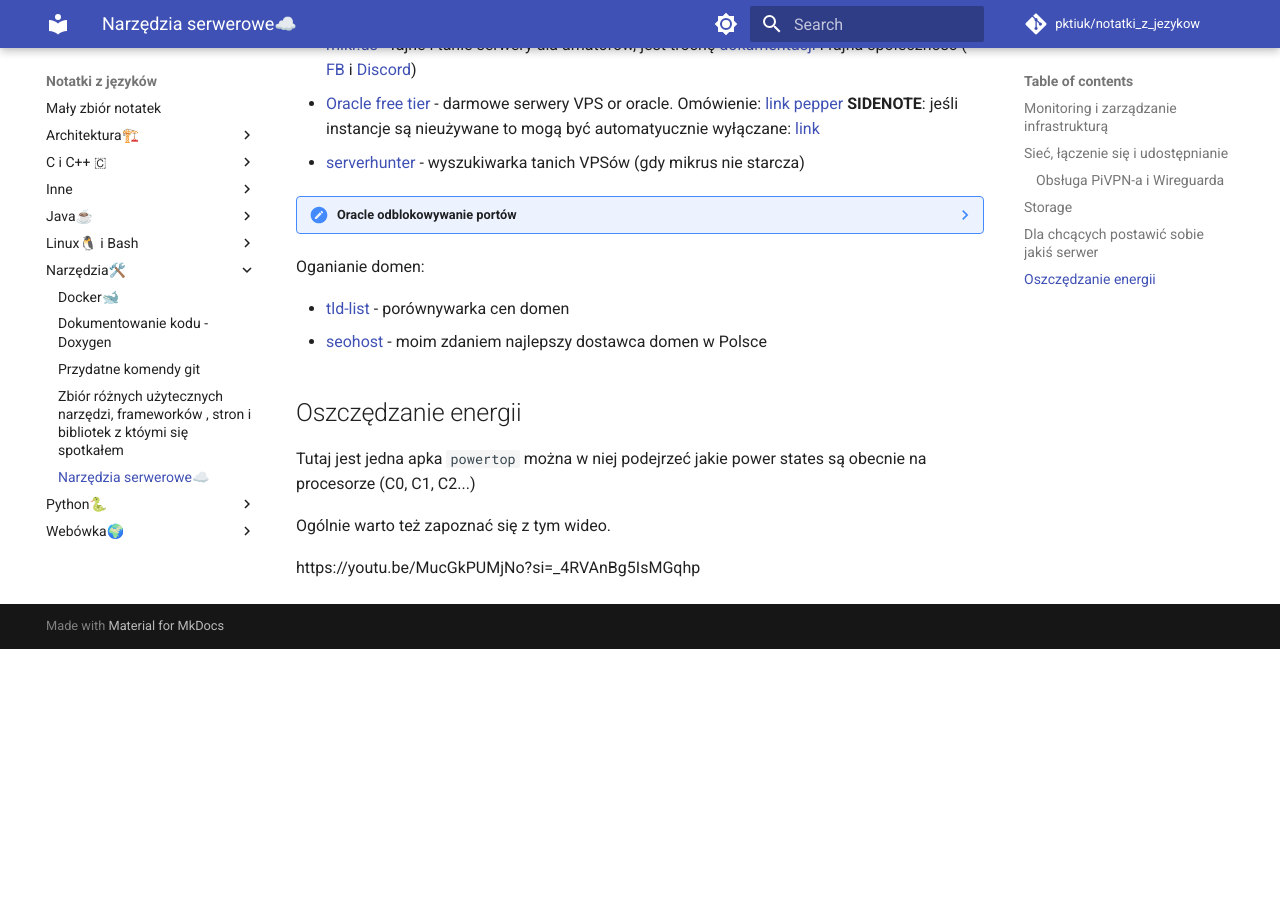
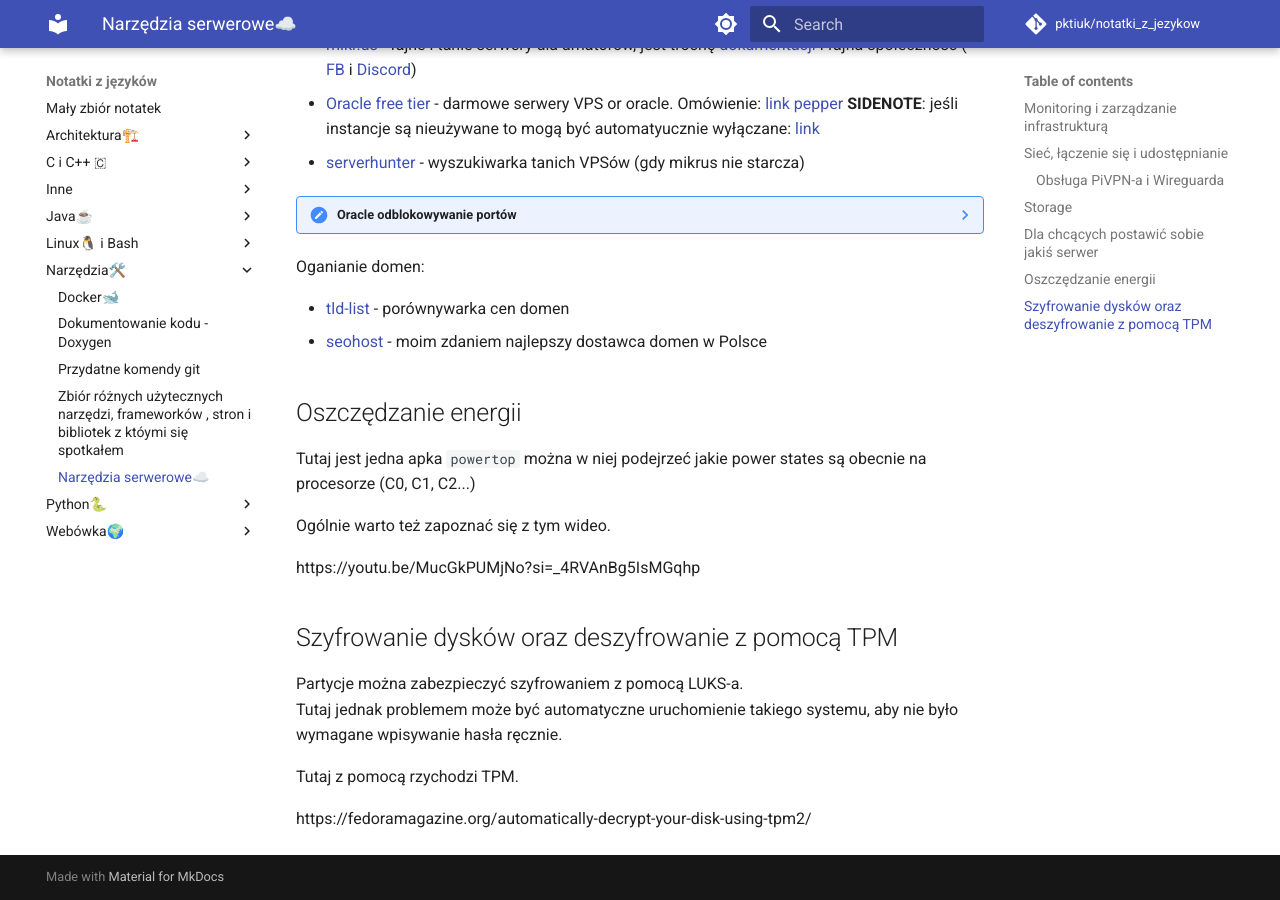
Before and after one commit to pktiuk/notatki_z_jezykow, an MkDocs documentation site: the page built from docs/Narzędzia🛠️/serwery_i_homelaby.md, in a window 1280 px wide and 900 px high, scrolled down 2407 px. Built offline with MkDocs 1.6.1 and Material for MkDocs 9.7.7, drawn with Linux system fonts in a browser that asks for light colours; comment, search, counter and statistics services are not loaded; before the commit the page ends 3056 px from its top, so only the background shows below that.

Commit message:
Szyfrowanie TPMem

```diff
--- a/docs/Narzędzia🛠️/serwery_i_homelaby.md
+++ b/docs/Narzędzia🛠️/serwery_i_homelaby.md
@@ -123,3 +123,12 @@
 Ogólnie warto też zapoznać się z tym wideo.
 
 https://youtu.be/MucGkPUMjNo?si=_4RVAnBg5IsMGqhp
+
+## Szyfrowanie dysków oraz deszyfrowanie z pomocą TPM
+
+Partycje można zabezpieczyć szyfrowaniem z pomocą LUKS-a.
+Tutaj jednak problemem może być automatyczne uruchomienie takiego systemu, aby nie było wymagane wpisywanie hasła ręcznie.
+
+Tutaj z pomocą rzychodzi TPM.
+
+https://fedoramagazine.org/automatically-decrypt-your-disk-using-tpm2/
```
